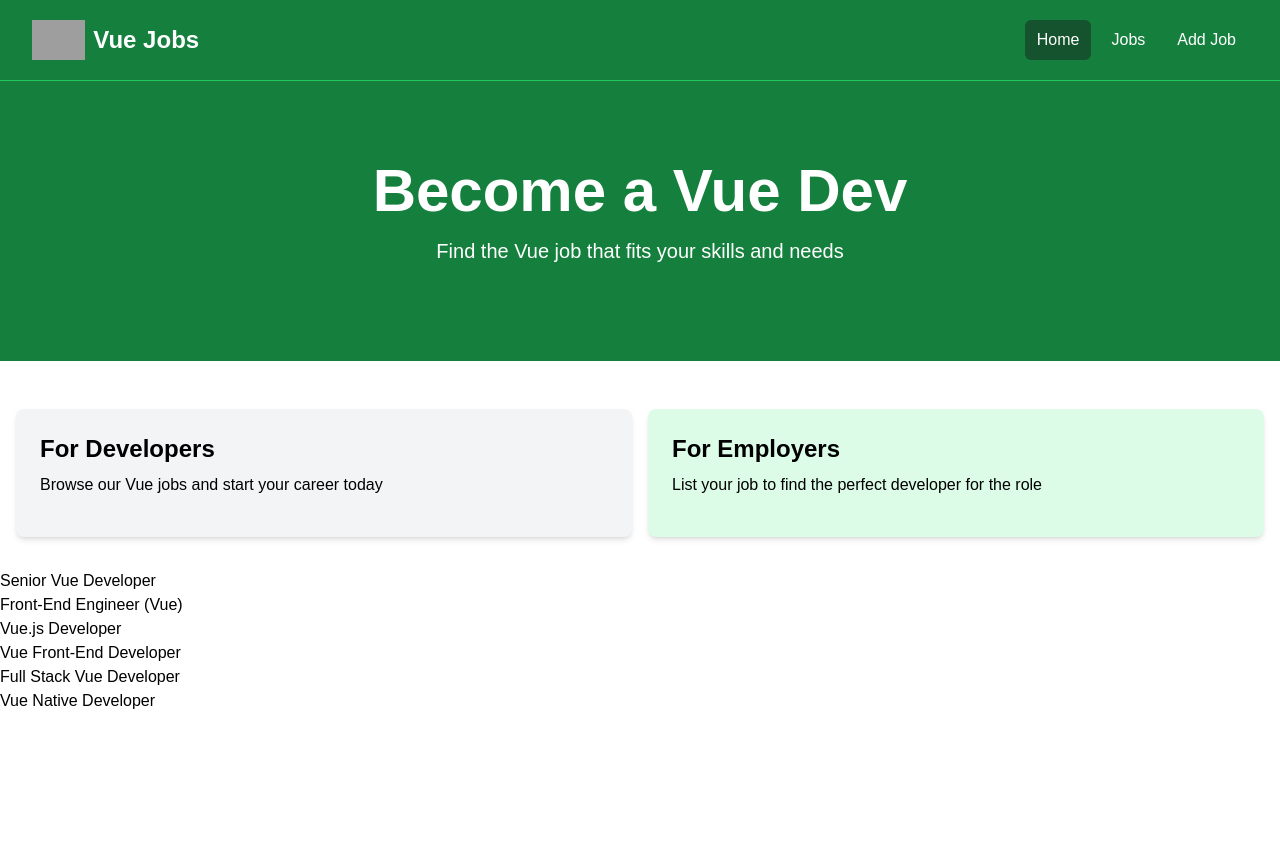
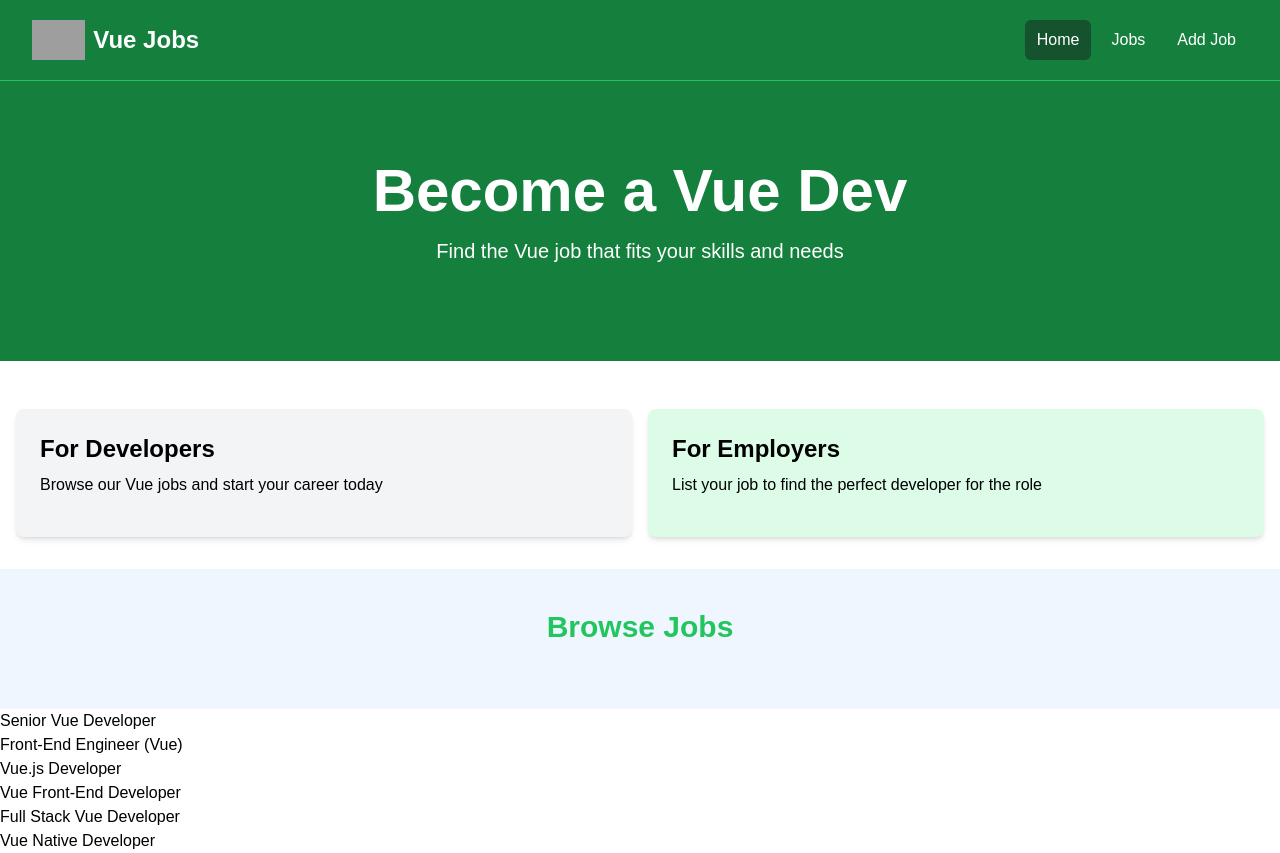
Before and after one commit to markpackham/Vue_2024_revise, a Vue app in the folder vue-crash-2024/: page / in a window 1280 px wide. Before the commit the page ends 800 px from the top, so only its background shows below. Built offline with nearby package versions, Linux system fonts and the light colour scheme; grey boxes are pictures that could not be loaded; the HTML template or start-up script is replaced by a standard one.

Commit message:
Add JobListings component
https://youtu.be/VeNfHj6MhgA?si=sntZCsJgbGSeZkhM&t=4549

```diff
--- a/vue-crash-2024/src/components/JobListings.vue
+++ b/vue-crash-2024/src/components/JobListings.vue
@@ -6,6 +6,13 @@ const jobs = ref(jobsData);
 </script>
 
 <template>
+  <section class="bg-blue-50 px-4 py-10">
+    <div class="container-xl lg:container m-auto">
+      <h2 class="text-3xl font-bold text-green-500 mb-6 text-center">
+        Browse Jobs
+      </h2>
+    </div>
+  </section>
   <div v-for="job in jobs" :key="job.id">
     {{ job.title }}
   </div>
```
